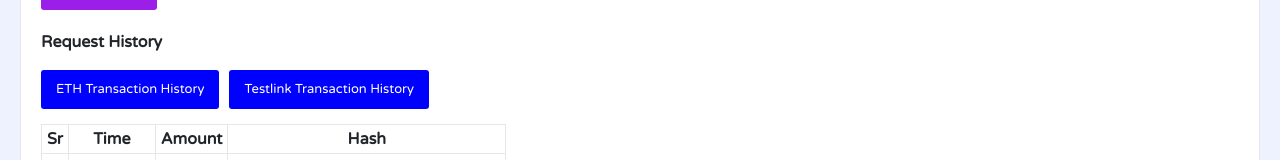
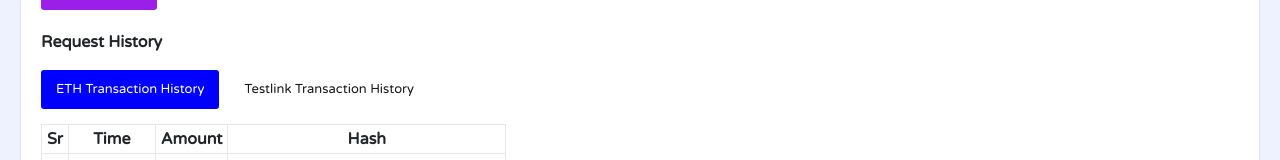
Before and after one commit to rubel-sh/threew, a React (Vite) app: page / in a window 1280 px wide. Shown: the part 625-785 px from the top of the page. Built offline with nearby package versions, Linux system fonts and the light colour scheme.

Commit message:
HistoryTab added

```diff
--- a/src/components/StyledComponents.jsx
+++ b/src/components/StyledComponents.jsx
@@ -242,11 +242,16 @@ export const TransactionHistoryContainer = styled.div`
     font-weight: 700;
   }
 `;
-export const HistoryBtnTab = styled.div``;
+export const HistoryBtnTab = styled.div`
+  & .active-tab {
+    background: #00f;
+    color: white;
+  }
+`;
 
 export const HistoryBtn = styled.div`
-  background: #00f;
-  color: #fff;
+  background: #fff;
+  color: #1a1a1a;
   display: inline-block;
   border-radius: 3px;
   cursor: pointer;
--- a/src/pages/Home.jsx
+++ b/src/pages/Home.jsx
@@ -20,6 +20,8 @@ import HistoryTable from "../components/HistoryTable";
 const Home = () => {
   const { selectCrypto } = useContext(StatesContext);
   const [selectedTable, setSelectedTable] = useState({});
+  const [toggleTab, setToggleTab] = useState(0);
+
   const tableData = [
     {
       id: 1,
@@ -78,6 +80,11 @@ const Home = () => {
   // Select History table we page loads
   useEffect(() => setSelectedTable(tableData[0]), []);
 
+  const handleHistoryBtn = (btn, index) => {
+    setToggleTab(index);
+    setSelectedTable(btn);
+  };
+
   return (
     <>
       <NoticeHere>Notice here</NoticeHere>
@@ -130,8 +137,11 @@ const Home = () => {
           <TransactionHistoryContainer>
             <p>Request History</p>
             <HistoryBtnTab>
-              {tableData.map((btn) => (
-                <HistoryBtn onClick={() => setSelectedTable(btn)}>
+              {tableData.map((btn, index) => (
+                <HistoryBtn
+                  onClick={() => handleHistoryBtn(btn, index)}
+                  className={`${toggleTab === index ? "active-tab" : ""}`}
+                >
                   {btn.title}
                 </HistoryBtn>
               ))}
```
